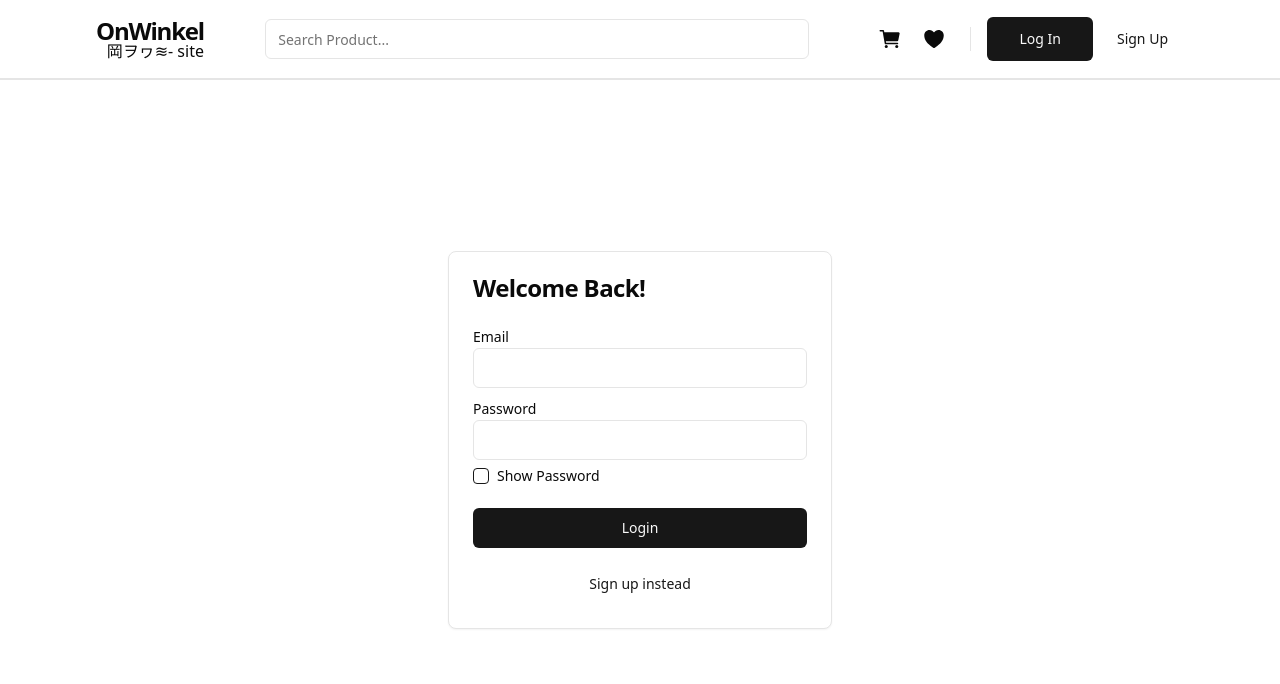
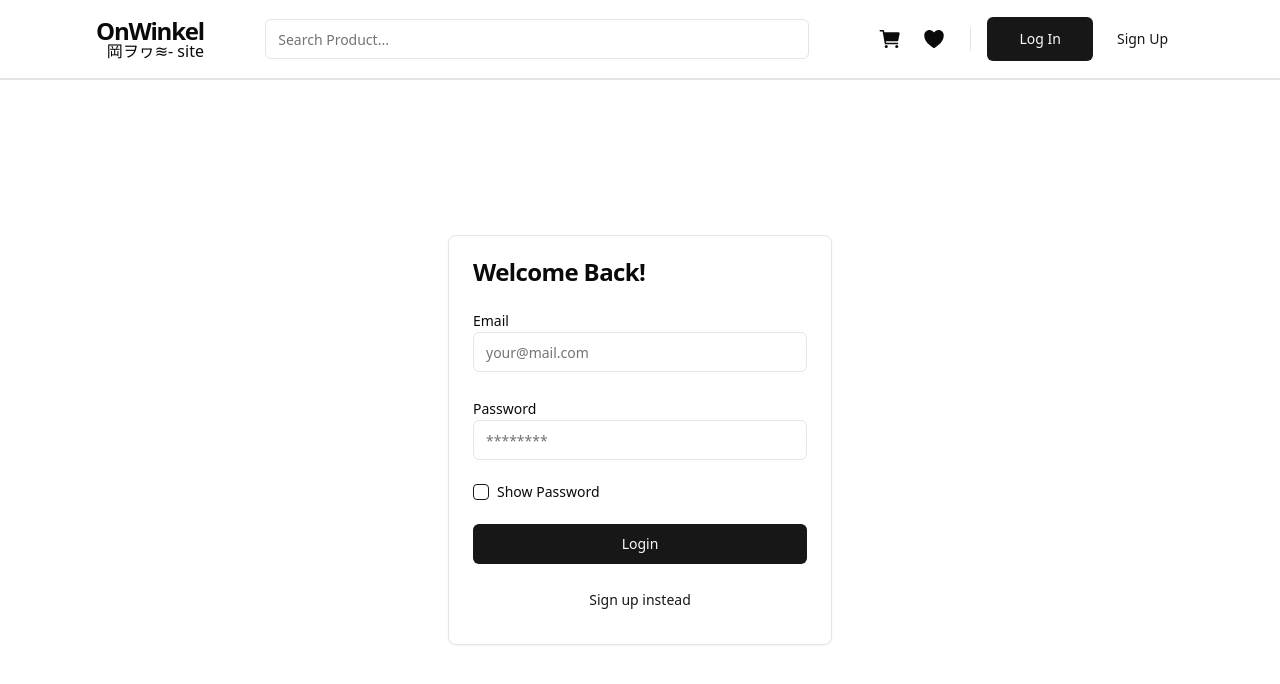
Before and after one commit to guswawan/react-redux, a React (Vite) app: page /login in a window 1280 px wide. Shown: the top 684 px of the page. Built offline with nearby package versions, Linux system fonts and the light colour scheme.

Commit message:
feat: login validation

```diff
--- a/src/pages/LoginPage.jsx
+++ b/src/pages/LoginPage.jsx
@@ -14,9 +14,29 @@ import { useState } from 'react';
 function LoginPage() {
   const [inputEmail, setInputEmail] = useState('');
   const [inputPassword, setInputPassword] = useState('');
+
+  const [inputEmailMessage, setInputEmailMessage] = useState('');
+  const [inputPasswordMessage, setInputPasswordMessage] = useState('');
+
   const [isChecked, setIsChecked] = useState(false);
 
+  const validateEmail = (inputEmail) => {
+    const regex = /^[a-zA-Z0-9._-]+@[a-zA-Z0-9.-]+\.[a-zA-Z]{2,6}$/;
+    return regex.test(inputEmail);
+  };
+
   const handleLogin = () => {
+    const validPsswrd = inputPassword.length >= 8;
+    if (!validateEmail(inputEmail)) {
+      alert('Enter your email in the correct format');
+      return;
+    }
+
+    if (!validPsswrd) {
+      alert('Password must be 8 characters or more');
+      return;
+    }
+
     alert(`Pressed, ${inputEmail} ${inputPassword}`);
   };
 
@@ -32,16 +52,54 @@ function LoginPage() {
             <Input
               id="email"
               type="email"
-              onChange={(e) => setInputEmail(e.target.value)}
+              placeholder="your@mail.com"
+              onChange={(e) => {
+                if (!validateEmail(e.target.value) && e.target.value !== '') {
+                  setInputEmailMessage(
+                    'Enter your email in the correct format'
+                  );
+                } else {
+                  setInputEmailMessage('');
+                }
+
+                setInputEmail(e.target.value);
+              }}
             ></Input>
+            <p
+              className={`${
+                !inputEmailMessage ? 'h-4 pt-1' : 'h-4'
+              } text-xs text-muted-foreground-foreground`}
+            >
+              {inputEmailMessage}
+            </p>
           </div>
           <div>
             <Label htmlFor="password">Password</Label>
             <Input
               id="password"
               type={isChecked ? 'text' : 'password'}
-              onChange={(e) => setInputPassword(e.target.value)}
+              placeholder="********"
+              onChange={(e) => {
+                if (e.target.value.length > 0 && e.target.value.length < 8) {
+                  setInputPasswordMessage(
+                    'Password must be 8 characters or more'
+                  );
+                } else {
+                  setInputPasswordMessage('');
+                }
+
+                setInputPassword(e.target.value);
+              }}
             ></Input>
+            <p
+              className={`${
+                inputPasswordMessage.length > 0 && inputEmailMessage.length < 8
+                  ? 'h-4 pt-1'
+                  : 'h-4'
+              } text-xs text-muted-foreground-foreground`}
+            >
+              {inputPasswordMessage}
+            </p>
           </div>
           <div className="flex items-center space-x-2">
             <Checkbox
```
